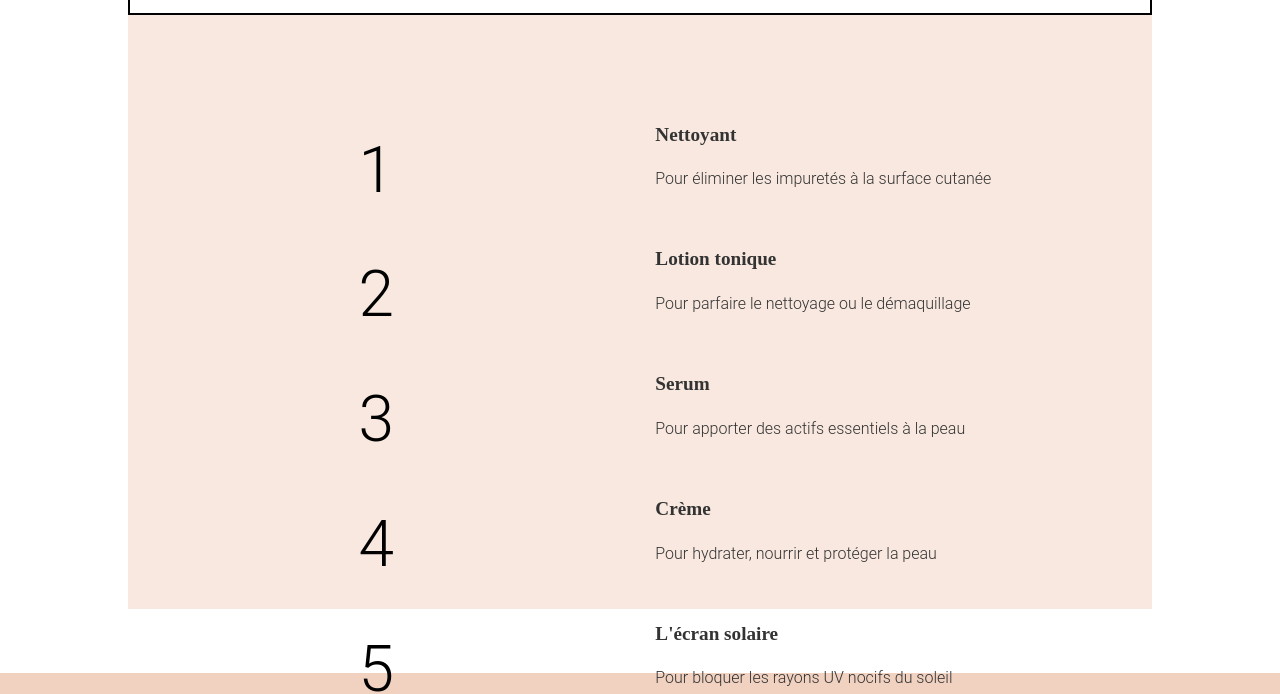
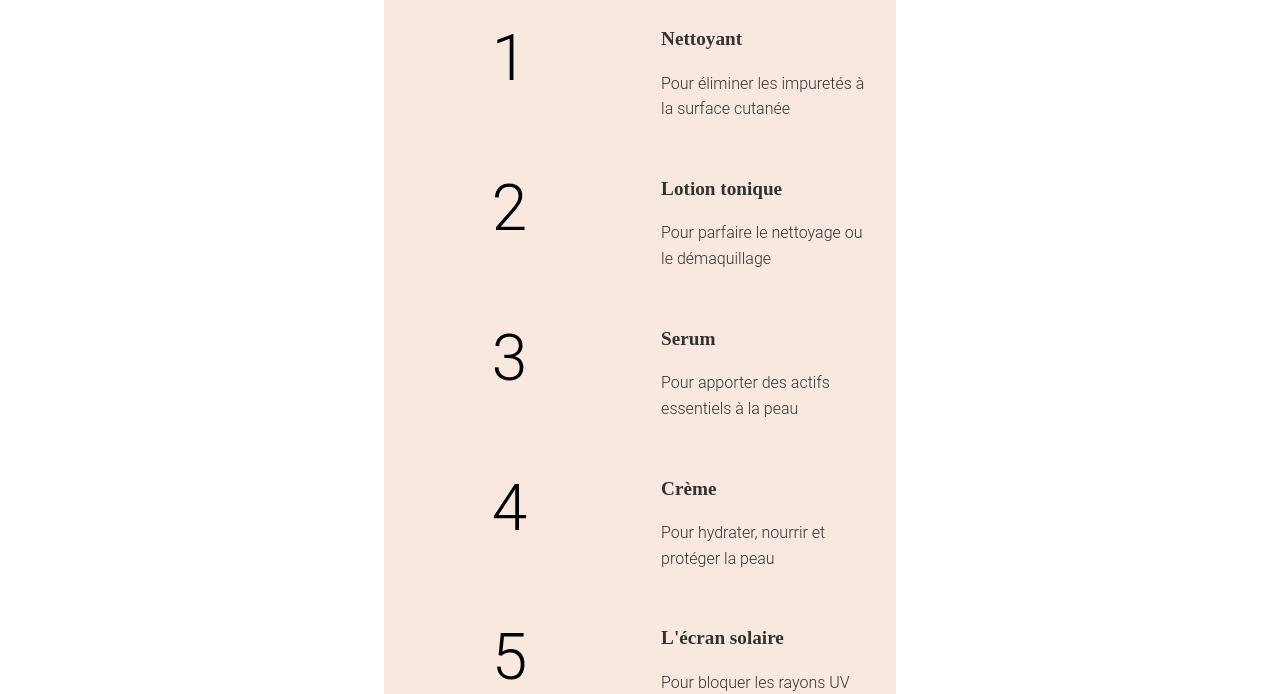
Before and after one commit to JulieGoncalves/hafi-beauty, a website: page pages/conseils_beaute.html in a window 1280 px wide. Shown: the part 432-1126 px from the top of the page. Drawn offline with nearby package versions, Linux system fonts and the light colour scheme; files that its build step writes are made by us from their sources.

Commit message:
Modifications afficage ordi > page > conseils beauté

```diff
--- a/css/conseils_beauté.css
+++ b/css/conseils_beauté.css
@@ -1,23 +1,22 @@
 .conseil-beaute-1 {
   display: grid;
   grid-template-columns: 1fr 1fr;
-  grid-template-rows: (6, 1fr);
-  gap: 3%;
-  background-color:rgb(241, 209, 192, 0.5);
-
+  grid-template-rows: repeat(6, 1fr);
+  gap: 2%;
+  background-color: rgb(241, 209, 192, 0.5);
   justify-content: center;
   margin: 5% 10%;
 }
 
 .text-right {
   margin-right: 6%;
+  padding: 1rem;
 }
 
-.soin-du-matin{
-    border: 2px solid #000000;
-    background-color: white;
-    text-align: center;
-    margin-bottom: 8%;
+.soin-du-matin {
+  border: 2px solid #000000;
+  background-color: white;
+  text-align: center;
 }
 
 .soin-du-matin {
@@ -32,3 +31,11 @@
   font-size: 4rem;
   color: black;
 }
+
+/* ---MEDIA-QUERY------------------------------------------------------------------ */
+
+@media screen and (min-width: 1200px) {
+    .conseil-beaute-1 {
+    margin: 3% 30%;
+    }
+}
--- a/css/index-main.css
+++ b/css/index-main.css
@@ -212,10 +212,6 @@ div.superposition {
     margin-top: -0.8rem;
   }
 
-  /* .offre-type2 {
-    vertical-align: middle;
-  } */
-
   .container-type2 {
     margin-left: 10%;
     line-height: 2.5em;
--- a/includes/conseils_beaute.html
+++ b/includes/conseils_beaute.html
@@ -5,27 +5,27 @@
   </div>
 
   <div class="chiffre">1</div>
-  <div class="text-right encadré-rose">
+  <div class="text-right">
     <h4>Nettoyant</h4>
     <p>Pour éliminer les impuretés à la surface cutanée</p>
   </div>
   <div class="chiffre">2</div>
-  <div class="text-right encadré-rose">
+  <div class="text-right">
     <h4>Lotion tonique</h4>
     <p>Pour parfaire le nettoyage ou le démaquillage</p>
   </div>
   <div class="chiffre">3</div>
-  <div class="text-right encadré-rose">
+  <div class="text-right">
     <h4>Serum</h4>
     <p>Pour apporter des actifs essentiels à la peau</p>
   </div>
   <div class="chiffre">4</div>
-  <div class="text-right encadré-rose">
+  <div class="text-right">
     <h4>Crème</h4>
     <p>Pour hydrater, nourrir et protéger la peau</p>
   </div>
   <div class="chiffre">5</div>
-  <div class="text-right encadré-rose">
+  <div class="text-right">
     <h4>L'écran solaire</h4>
     <p>Pour bloquer les rayons UV nocifs du soleil</p>
   </div>
```
